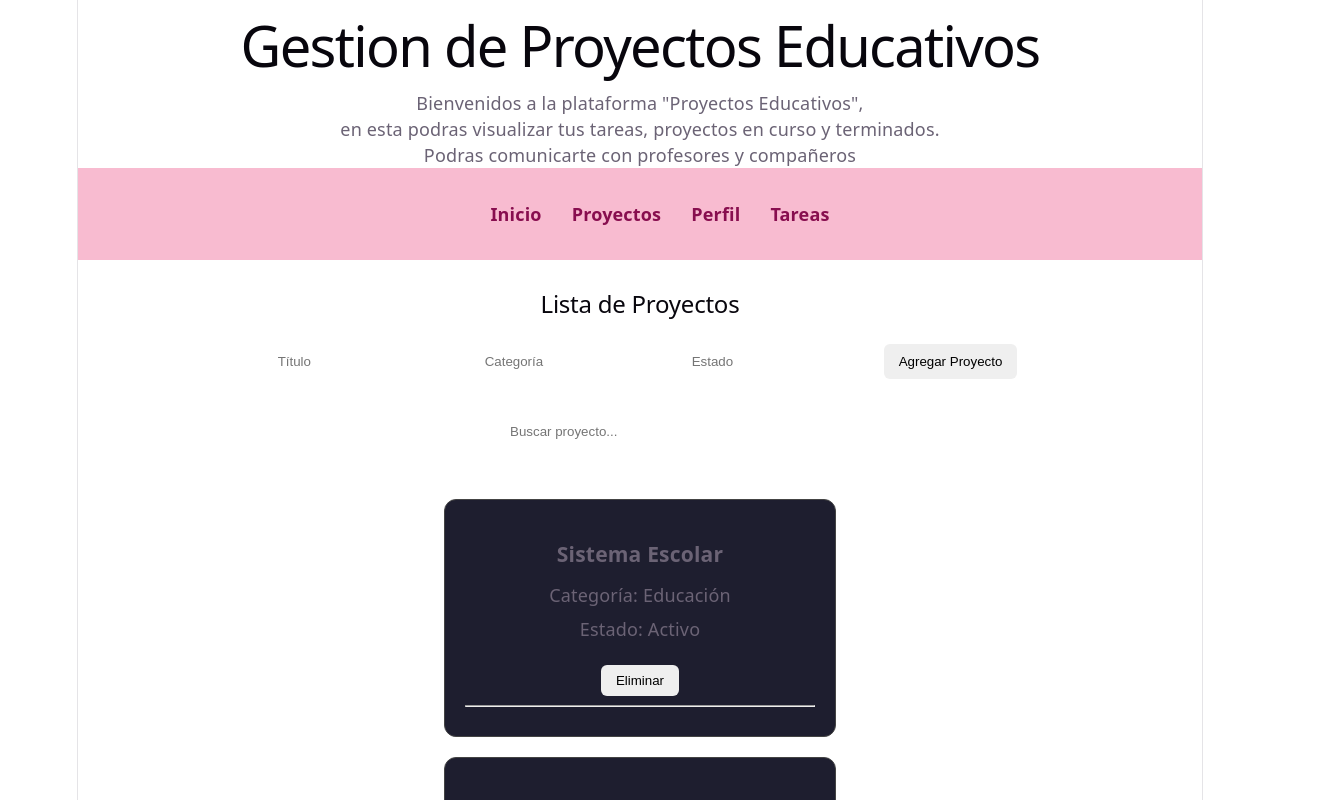
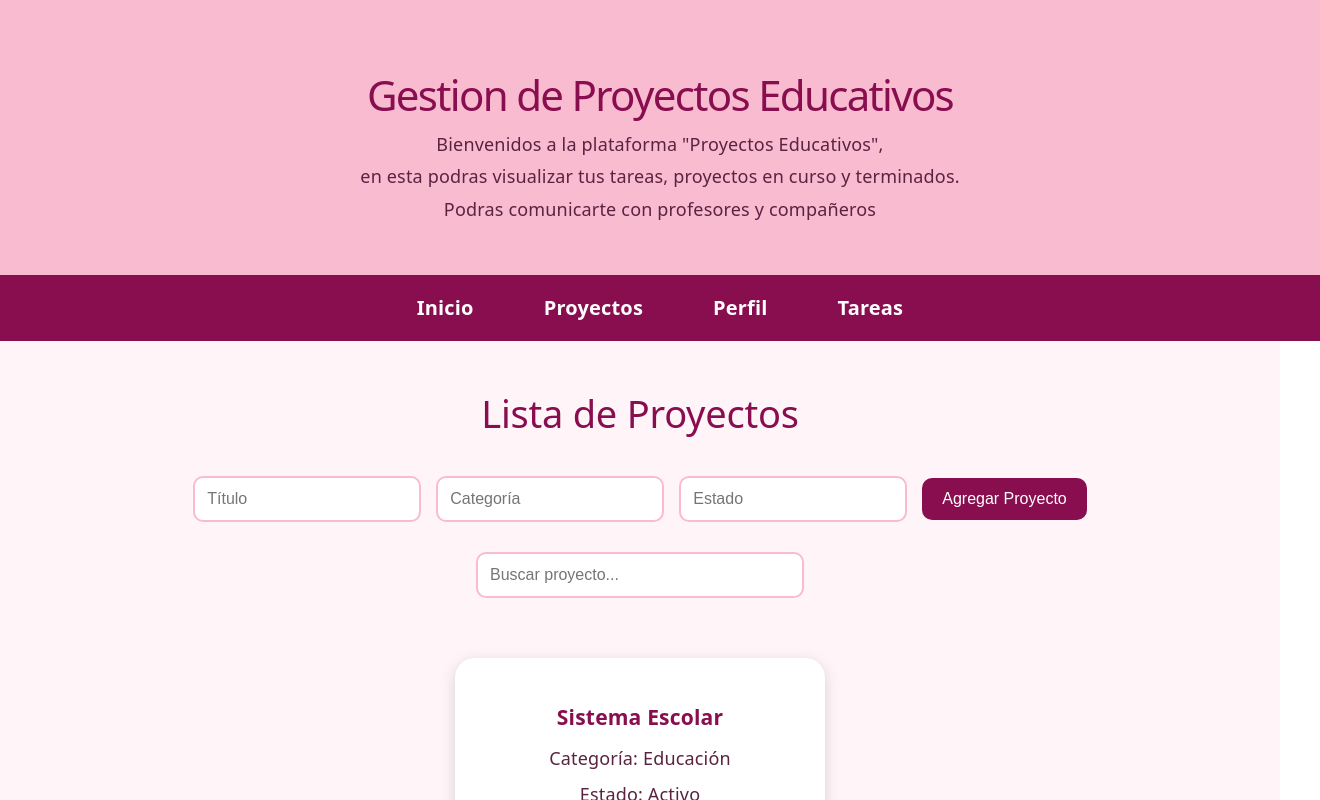
Before and after one commit to mlerc-jv/pv_tp3_grupo5, a React (Vite) app: page / in a window 1280 px wide. Shown: the top 800 px of the page, 1320 px wide, since content can reach past the window. Built offline with nearby package versions, Linux system fonts and the light colour scheme.

Commit message:
Agrego estilos generales TP3 - Carrillo M. V. Abril

```diff
--- a/src/css/Footer.css
+++ b/src/css/Footer.css
@@ -0,0 +1,15 @@
+footer {
+    background-color: #880e4f;
+    color: white;
+    text-align: center;
+    padding: 30px 20px;
+    font-size: 16px;
+    line-height: 1.8;
+
+    width: 100vw;
+    margin-left: calc(-50vw + 50%);
+}
+
+footer p {
+    margin: 5px 0;
+}
--- a/src/css/ListaProyectos.css
+++ b/src/css/ListaProyectos.css
@@ -1,59 +1,96 @@
 .lista-proyectos {
+    background-color: #fff5f8;
+    padding: 50px 20px;
     text-align: center;
-    padding: 30px;
 }
 
 .lista-proyectos h2 {
-    margin-bottom: 20px;
+    color: #880e4f;
+    margin-bottom: 40px;
+    font-size: 38px;
+}
+
+.formulario {
+    display: flex;
+    justify-content: center;
+    align-items: center;
+    flex-wrap: wrap;
+    gap: 15px;
+    margin-bottom: 30px;
+}
+
+.formulario input {
+    padding: 12px;
+    border: 2px solid #f8bbd0;
+    border-radius: 10px;
+    width: 200px;
+    font-size: 16px;
+}
+
+.formulario button {
+    background-color: #880e4f;
+    color: white;
+    border: none;
+    border-radius: 10px;
+    padding: 12px 20px;
+    cursor: pointer;
+    font-size: 16px;
+    transition: 0.3s;
+}
+
+.formulario button:hover {
+    background-color: #c2185b;
 }
 
 .buscador {
-    width: 260px;
-    padding: 10px;
-    border-radius: 8px;
-    border: none;
-    margin-bottom: 30px;
+    padding: 12px;
+    width: 300px;
+    border-radius: 10px;
+    border: 2px solid #f8bbd0;
+    margin-bottom: 40px;
+    font-size: 16px;
 }
 
 .card-proyecto {
-    background-color: #1e1e2f;
-    border-radius: 12px;
-    padding: 20px;
-    width: 350px;
+    background-color: white;
+    width: 320px;
     margin: 20px auto;
-    border: 1px solid #444;
+    padding: 25px;
+    border-radius: 20px;
+    box-shadow: 0px 4px 15px rgba(0, 0, 0, 0.15);
+    transition: 0.3s;
+}
+
+.card-proyecto:hover {
+    transform: translateY(-8px);
+    box-shadow: 0px 8px 20px rgba(0, 0, 0, 0.2);
 }
 
 .card-proyecto h3 {
+    color: #880e4f;
     margin-bottom: 15px;
 }
 
 .card-proyecto p {
-    margin: 8px 0;
+    color: #5a2340;
+    margin-bottom: 10px;
 }
 
 .card-proyecto button {
-    margin-top: 15px;
-    padding: 8px 15px;
+    background-color: #880e4f;
+    color: white;
     border: none;
-    border-radius: 6px;
+    padding: 10px 18px;
+    border-radius: 10px;
     cursor: pointer;
+    transition: 0.3s;
 }
 
-.formulario {
-    margin-bottom: 30px;
+.card-proyecto button:hover {
+    background-color: #c2185b;
 }
 
-.formulario input {
-    padding: 10px;
-    margin: 5px;
-    border-radius: 6px;
-    border: none;
+.card-proyecto hr {
+    margin-top: 20px;
+    border: 1px solid #f8bbd0;
 }
-
-.formulario button {
-    padding: 10px 15px;
-    border: none;
-    border-radius: 6px;
-    cursor: pointer;
-}
--- a/src/css/Nav.css
+++ b/src/css/Nav.css
@@ -1,20 +1,37 @@
-.nav{
-    background-color:#f8bbd0;
-    padding:15px;
+.nav {
+    background-color: #880e4f;
+    padding: 20px;
+    width: 100vw;
+    margin-left: calc(-50vw + 50%);
 }
-.nav-lista{
-    display:flex;
-    justify-content:center;
-    gap:30px;
-    list-style:none;
+
+.nav-lista {
+    display: flex;
+    justify-content: center;
+    gap: 40px;
+    list-style: none;
+    margin: 0;
+    padding: 0;
 }
-.nav-lista a{
-    text-decoration:none;
-    color:#880e4f;
-    font-size:18px;
-    font-weight:bold;
-    transition:0.3s;
+
+.nav-lista a {
+    text-decoration: none;
+    color: white;
+    font-size: 20px;
+    font-weight: bold;
+    padding: 10px 15px;
+    border-radius: 8px;
+    transition: all 0.3s ease;
 }
-.nav-lista a:hover{
-    color:#c2185b;
+
+.nav-lista a:hover {
+    background-color: #f8bbd0;
+    color: #880e4f;
+    transform: scale(1.1);
 }
+
+.nav-lista a:focus,
+.nav-lista a:active {
+    background-color: #f8bbd0;
+    color: #880e4f;
+}
--- a/src/css/header.css
+++ b/src/css/header.css
@@ -0,0 +1,20 @@
+.header {
+    background-color: #f8bbd0;
+    padding: 50px 20px;
+    text-align: center;
+
+    width: 100vw;
+    margin-left: calc(-50vw + 50%);
+}
+
+.texto h1 {
+    color: #880e4f;
+    font-size: 42px;
+    margin-bottom: 20px;
+}
+
+.texto p {
+    color: #5a2340;
+    font-size: 18px;
+    line-height: 1.8;
+}
--- a/src/css/index.css
+++ b/src/css/index.css
@@ -52,6 +52,7 @@
 
 body {
   margin: 0;
+  background-color: #fff5f8;
 }
 
 #root {
@@ -59,7 +60,6 @@ body {
   max-width: 100%;
   margin: 0 auto;
   text-align: center;
-  border-inline: 1px solid var(--border);
   min-height: 100svh;
   display: flex;
   flex-direction: column;
```
